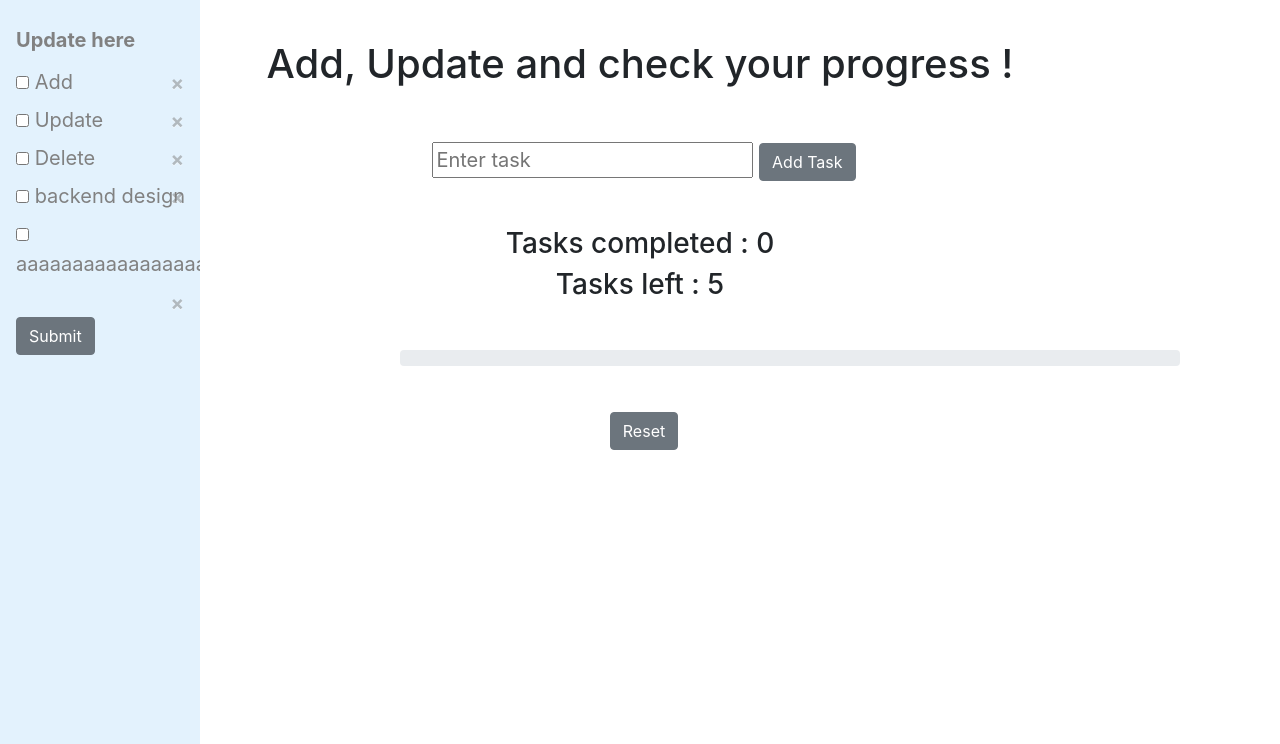
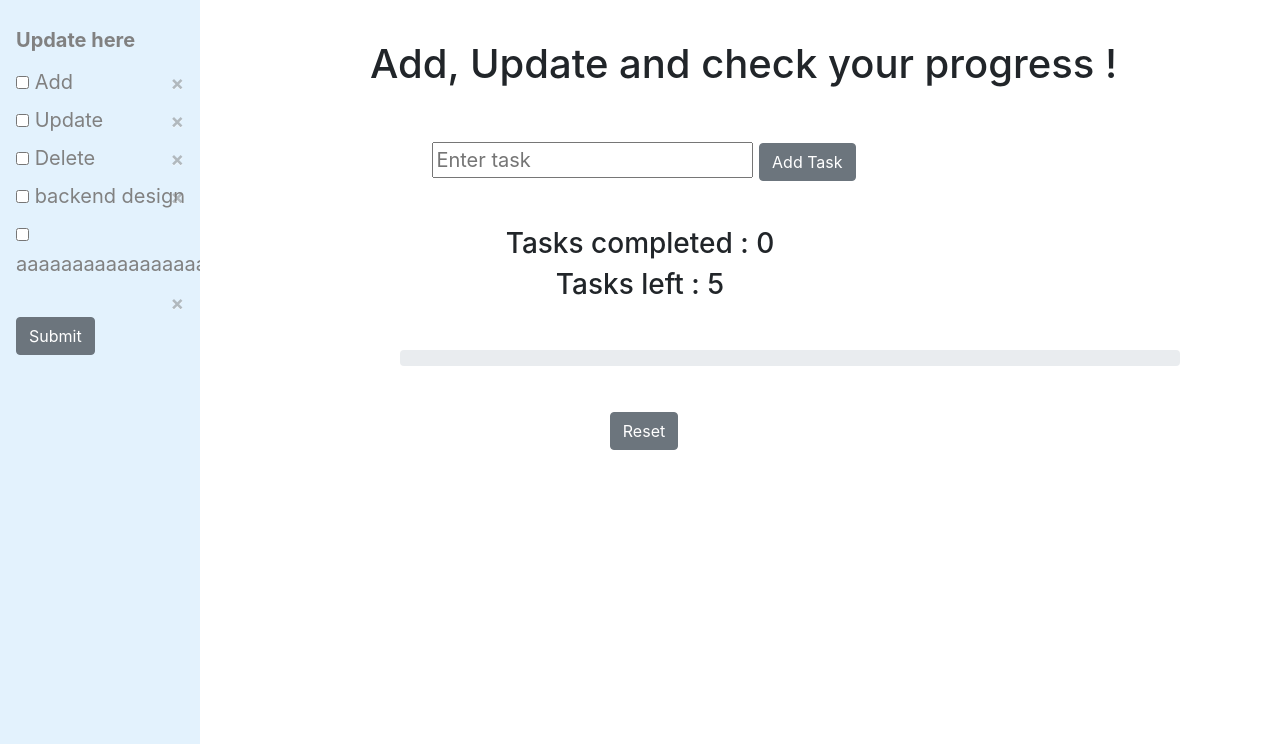
Before and after one commit to varkha-yadav-7/todo, a Django app: page /home/ in a window 1280 px wide. Shown: the part 56-800 px from the top of the page. Run offline with Django 3.2, Linux system fonts and the light colour scheme; data comes from the database, SQL or seed files in the repository; some libraries are stand-ins or nearby versions.

Commit message:
some changes in css

```diff
--- a/home/templates/home.html
+++ b/home/templates/home.html
@@ -52,7 +52,7 @@
             </form>
           </div>
           <p><br></p>
-          <h1 style="text-align: center;">Add, Update and check your progress !</h1>
+          <h1 style="margin-left: 370px;">Add, Update and check your progress !</h1>
           <p><br></p>
           <form style="text-align: center;" action="adding/" method="POST">{% csrf_token %}
                 <input type="text" name='task' placeholder='Enter task'>
```
